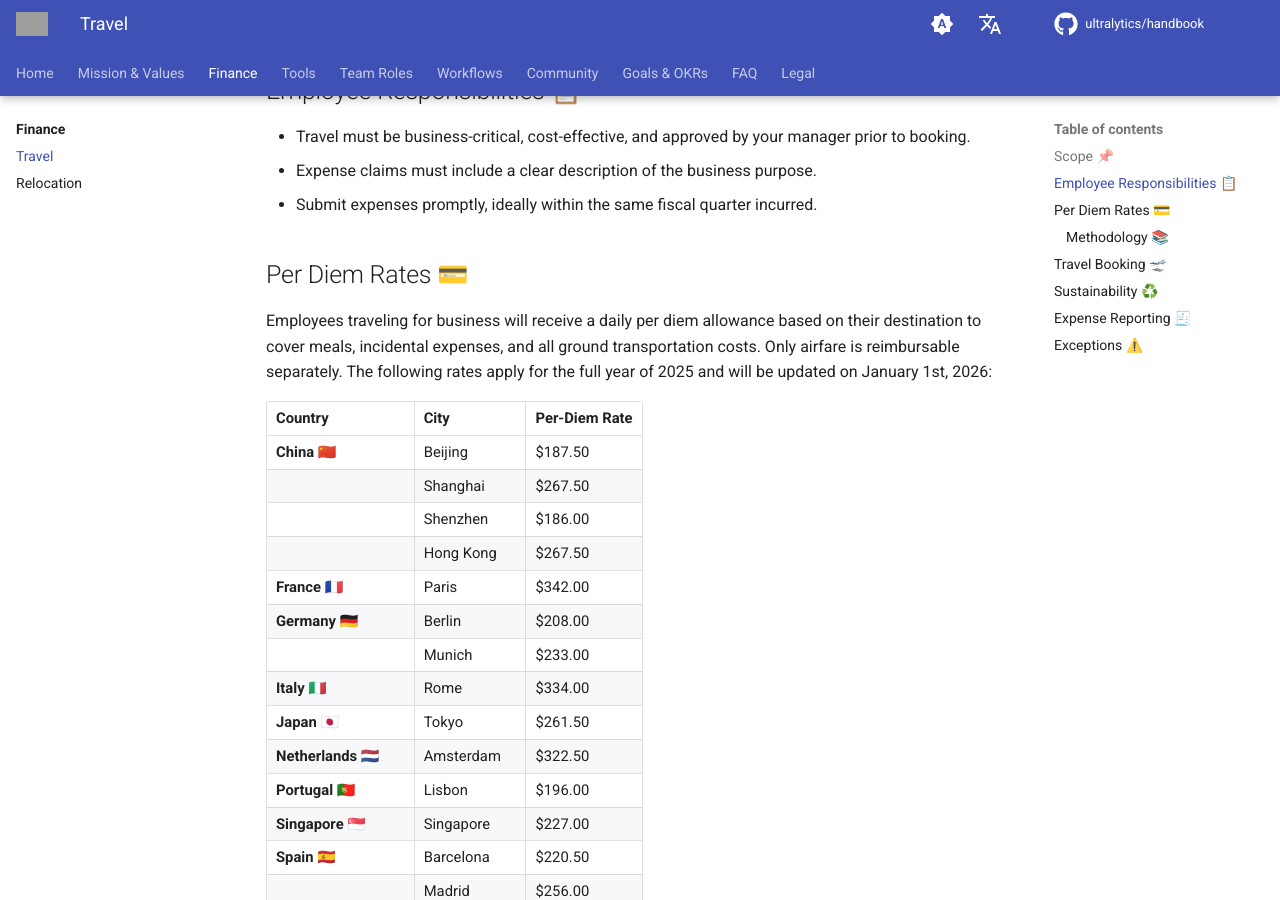
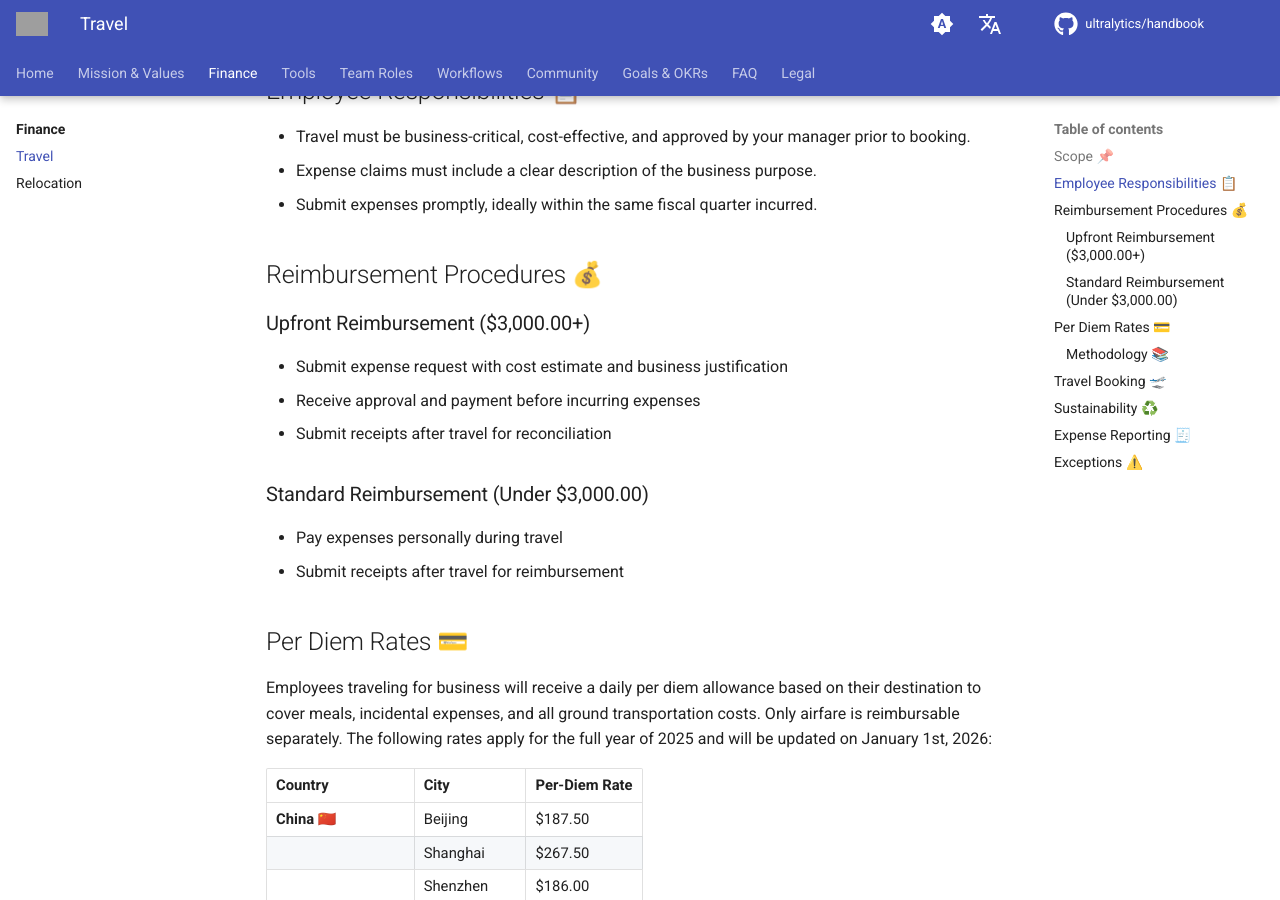
Before and after one commit to ultralytics/handbook, an MkDocs documentation site: the page built from docs/en/finance/travel.md, in a window 1280 px wide and 900 px high, scrolled down 390 px. Built offline with MkDocs 1.6.1 and Material for MkDocs 9.7.7, drawn with Linux system fonts in a browser that asks for light colours; comment, search, counter and statistics services are not loaded; some of the changed text lies outside the part shown; grey boxes are pictures that could not be loaded.

Commit message:
New $3000 upfront expense reimbursement (#134)
Co-authored-by: UltralyticsAssistant <web@ultralytics.com>

```diff
--- a/docs/en/finance/index.md
+++ b/docs/en/finance/index.md
@@ -40,9 +40,17 @@ Key points include:
 
 ## Reimbursements 💸
 
-- All reimbursement requests must include detailed receipts and a clear description of business purposes.
-- Submit reimbursement requests promptly, ideally within the same fiscal quarter in which expenses were incurred.
-- Reimbursements are typically processed within 7 business days following submission and approval.
+### Upfront Reimbursement ($3,000.00+)
+
+- Submit expense request with cost estimate and business justification for approval
+- Receive payment before incurring expenses
+- Submit receipts after purchase for reconciliation
+
+### Standard Reimbursement (Under $3,000.00)
+
+- All reimbursement requests must include detailed receipts and a clear description of business purposes
+- Submit reimbursement requests promptly, ideally within the same fiscal quarter in which expenses were incurred
+- Reimbursements are typically processed within 7 business days following submission and approval
 
 ## Employee Credit Cards 💳🚫
 
--- a/docs/en/finance/travel.md
+++ b/docs/en/finance/travel.md
@@ -14,6 +14,19 @@ This policy applies to all employees of [Ultralytics](https://www.ultralytics.co
 - Travel must be business-critical, cost-effective, and approved by your manager prior to booking.
 - Expense claims must include a clear description of the business purpose.
 - Submit expenses promptly, ideally within the same fiscal quarter incurred.
+
+## Reimbursement Procedures 💰
+
+### Upfront Reimbursement ($3,000.00+)
+
+- Submit expense request with cost estimate and business justification
+- Receive approval and payment before incurring expenses
+- Submit receipts after travel for reconciliation
+
+### Standard Reimbursement (Under $3,000.00)
+
+- Pay expenses personally during travel
+- Submit receipts after travel for reimbursement
 
 ## Per Diem Rates 💳
 
```
Also changed, not shown: other parts of docs/en/finance/travel.md (+1 -1 lines).
